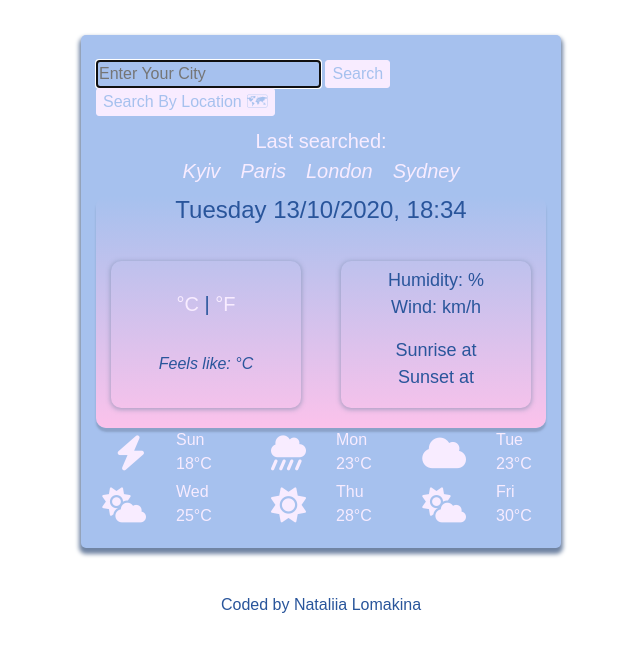
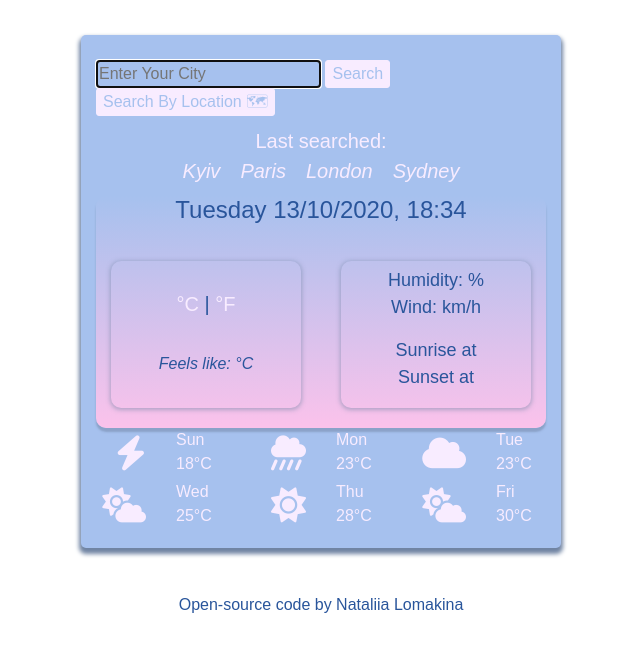
Before and after one commit to LomakinaNataliia/Weather-app, a plain HTML site: page index.html in a window 1280 px wide. Shown: the whole page, without its empty margins (319-959 px from the left). Drawn offline with nearby package versions, Linux system fonts and the light colour scheme; no server answers; a web font is replaced by a local one.

Commit message:
added link
an open-source link to github

```diff
--- a/index.html
+++ b/index.html
@@ -145,9 +145,12 @@
     </div>
 
     <footer>
-      Coded by
+      <a class="footer-links" href="https://github.com/LomakinaNataliia/Weather-app" target="_blank">
+        Open-source code
+      </a>
+      by
       <a
-        class="coder"
+        class="footer-links"
         href="https://www.linkedin.com/in/nataliia-lomakina-733308152/"
         target="_blank"
       >
--- a/src/style.css
+++ b/src/style.css
@@ -140,7 +140,7 @@ footer {
   font-family: "Darker Grotesque", sans-serif;
 }
 
-a.coder {
+a.footer-links {
   color: #29559b;
   font-family: "Darker Grotesque", sans-serif;
 }
```
Also changed, not shown: src/script.js (+5 -5 lines).
